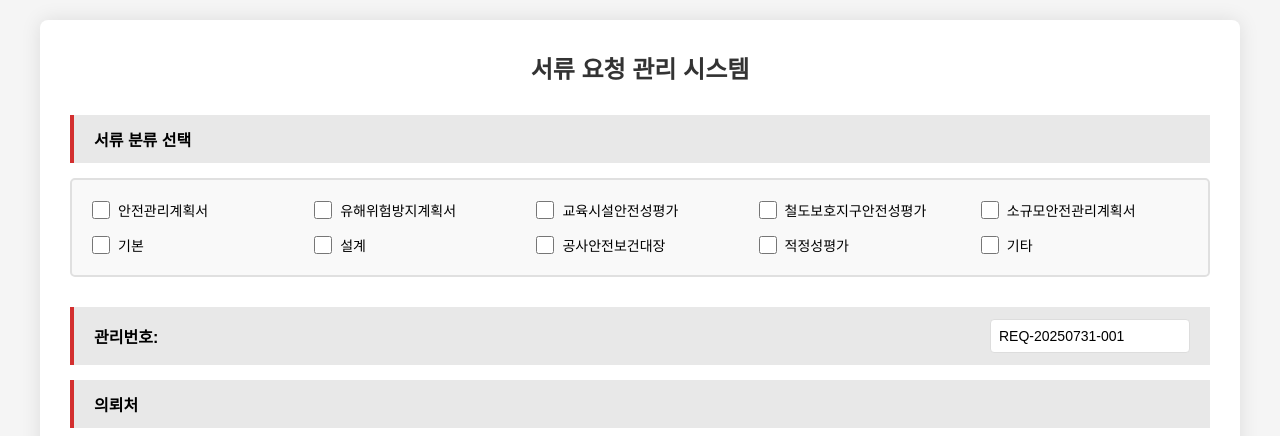
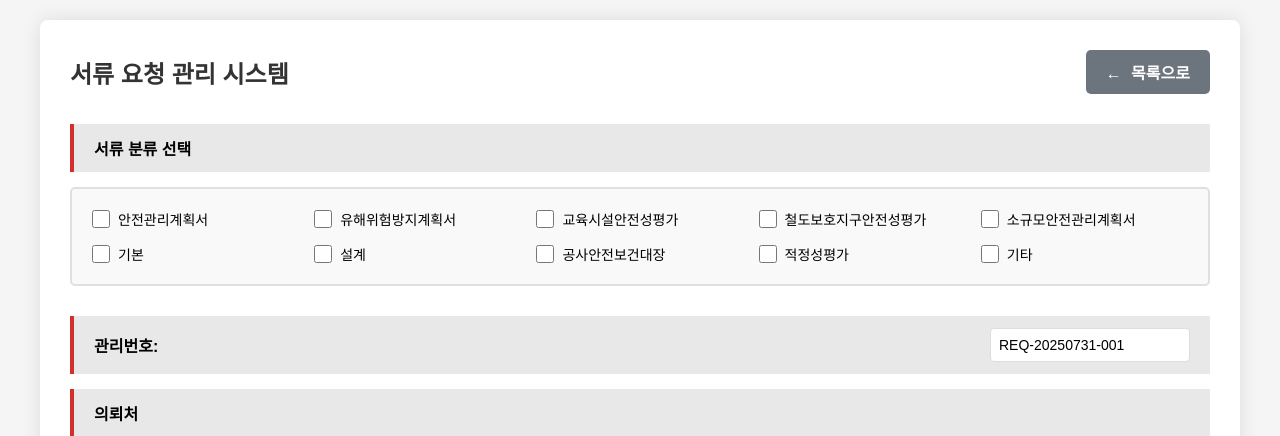
Before and after one commit to NeaA000/OrderManagement, a PHP site: page /purchase_order/admin/document_requests/manage_request.php in a window 1280 px wide. Shown: the top 436 px of the page. Run offline with PHP 8.4, Linux system fonts and the light colour scheme; data comes from the database, SQL or seed files in the repository; data that the repository does not hold is empty.

Commit message:
서류 요청 관리 만드는중

```diff
--- a/admin/document_requests/manage_request.php
+++ b/admin/document_requests/manage_request.php
@@ -178,6 +178,7 @@ if ($_SERVER['REQUEST_METHOD'] === 'POST') {
             request_id, current_step, step_name, step_description,
             started_at, assigned_to, is_current
         ) VALUES (?, 'created', '요청 생성', '서류 요청이 생성되었습니다.', NOW(), ?, 1)");
+
 
         $stmt->execute([$request_id, $_SESSION['user_id']]);
 
@@ -452,10 +453,23 @@ $categories = $pdo->query("SELECT id, name FROM document_categories WHERE level
 </head>
 <body>
 <div class="container">
-    <h1>서류 요청 관리 시스템</h1>
+
+    <div style="display: flex; justify-content: space-between; align-items: center; margin-bottom: 30px;">
+        <h1 style="margin: 0;">서류 요청 관리 시스템</h1>
+        <button type="button" class="btn-secondary" onclick="goBack()" style="padding: 10px 20px;">
+            <span style="margin-right: 5px;">←</span>
+            목록으로
+        </button>
+    </div>
 
     <?php if (isset($success_message)): ?>
         <div class="alert alert-success"><?php echo $success_message; ?></div>
+        <script>
+            // 성공 메시지 표시 후 1.5초 뒤에 목록 페이지로 이동
+            setTimeout(function() {
+                window.location.href = './?page=document_requests';
+            }, 1500);
+        </script>
     <?php endif; ?>
 
     <?php if (isset($error_message)): ?>
@@ -753,6 +767,15 @@ $categories = $pdo->query("SELECT id, name FROM document_categories WHERE level
 </div>
 
 <script>
+
+    // 뒤로가기 함수
+    function goBack() {
+        // AdminLTE 환경에 맞춰 목록 페이지로 이동
+        window.location.href = './?page=document_requests';
+        // 또는 브라우저 히스토리 사용
+        // window.history.back();
+    }
+
     // 서류 타입 체크박스 이벤트
     document.querySelectorAll('input[name="document_types[]"]').forEach(checkbox => {
         checkbox.addEventListener('change', updateSelectedDocuments);
```
